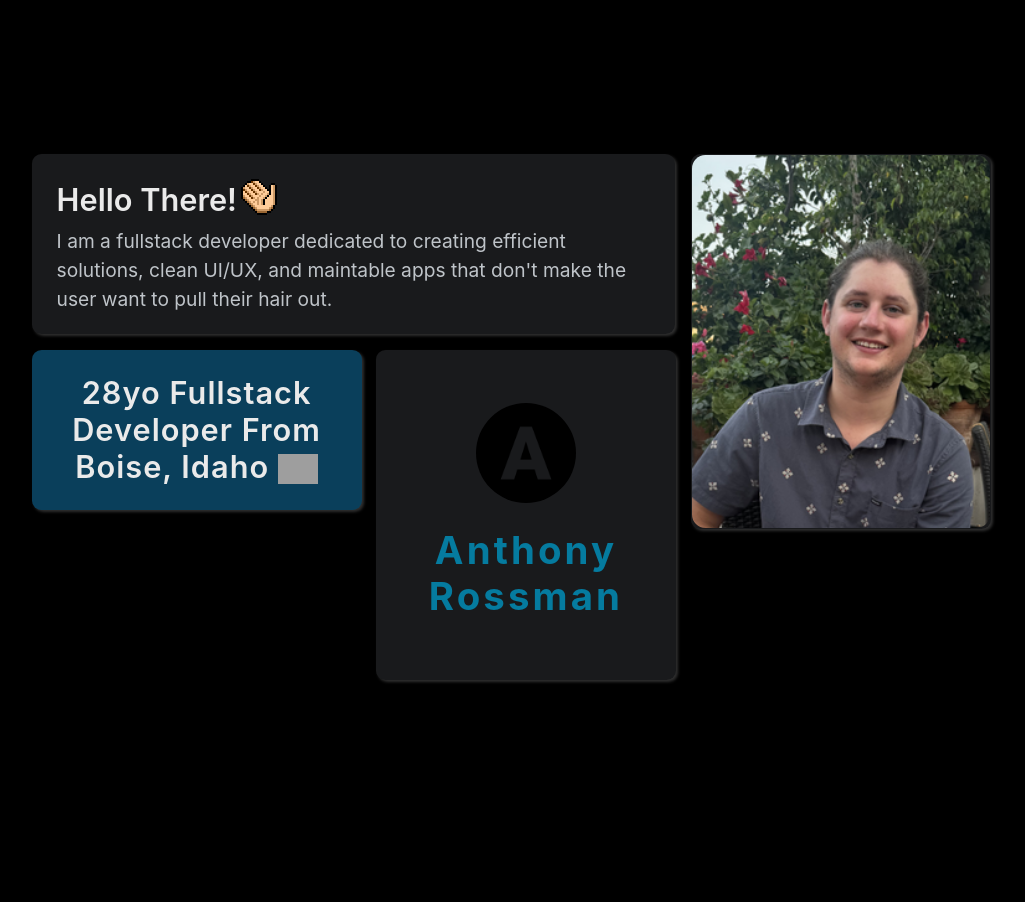
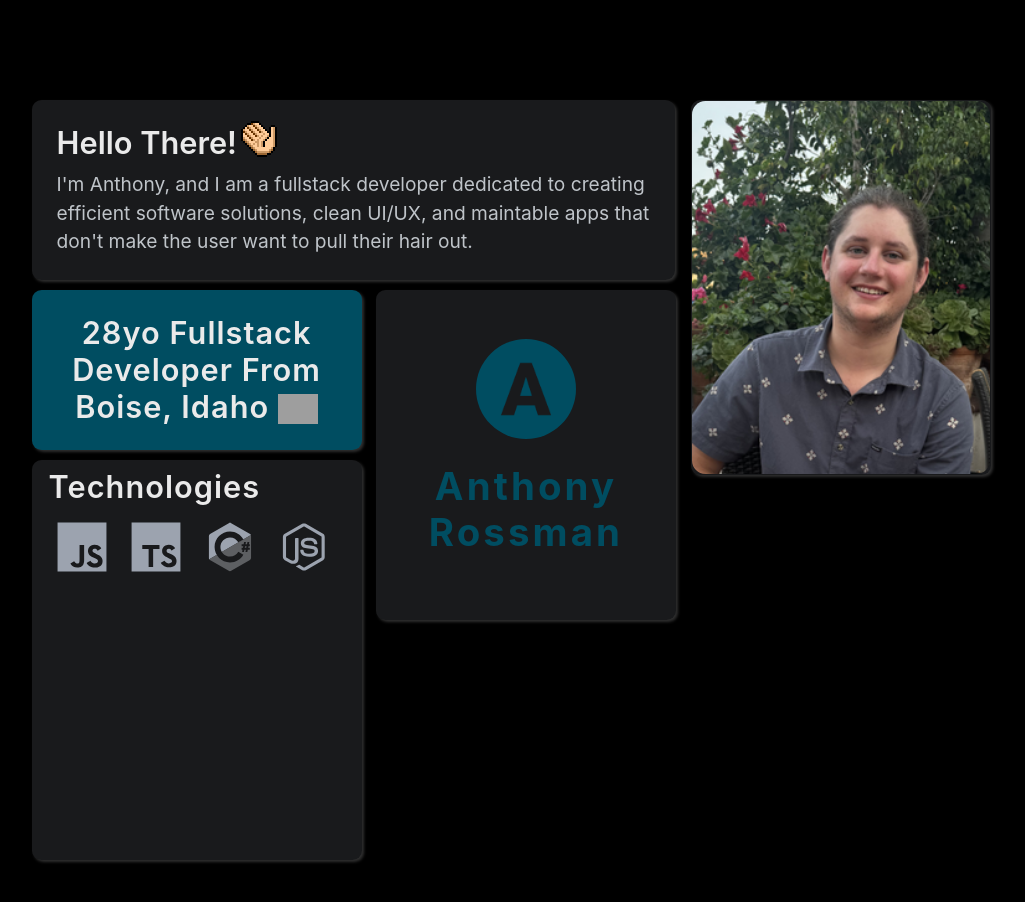
Before and after one commit to a-rossman0825/Anthony-Rossman-Portfolio, a Vue app: page / in a window 1280 px wide. Shown: the top 902 px of the page, without its empty margins (114-1139 px from the left). Before the commit the page ends 800 px from the top, so only its background shows below. Built offline with nearby package versions, Linux system fonts and the light colour scheme; grey boxes are pictures that could not be loaded.

Commit message:
name, pfp, desc, and title cards done - homepage

```diff
--- a/src/AppState.js
+++ b/src/AppState.js
@@ -1,9 +1,133 @@
 import { reactive } from 'vue'
+import DescCard from './components/DescCard.vue'
+import PfpCard from './components/PfpCard.vue'
+import TitleCard from './components/TitleCard.vue'
+import TechCard from './components/TechCard.vue'
+import NameCard from './components/NameCard.vue'
 
 // NOTE AppState is a reactive object to contain app level data
 export const AppState = reactive({
   /**@type {import('@bcwdev/auth0provider-client').Identity} */
   identity: null,
   /** @type {import('./models/Account.js').Account} user info from the database*/
-  account: null
+  account: null,
+
+
+  cards: [
+    {
+      id: 1,
+      left: '2%',
+      top: '10%',
+      width: '643px',
+      height: '180px',
+      darkBG: true,
+      component: DescCard,
+    },
+    {
+      id: 2,
+      left: '66%',
+      top: '10%',
+      width: '300px',
+      height: '375px',
+      darkBG: true,
+      component: PfpCard,
+    },
+    {
+      id: 3,
+      left: '2%',
+      top: '29%',
+      width: '330px',
+      height: '160px',
+      darkBG: false,
+      component: TitleCard,
+    },
+    {
+      id: 5,
+      left: '2%',
+      top: '46%',
+      width: '330px',
+      height: '400px',
+      darkBG: true,
+      component: TechCard,
+    },
+    // {
+    //   id: 6,
+    //   left: '75%',
+    //   top: '100%',
+    //   width: '180px',
+    //   height: '200px',
+    //   darkBG: true,
+    //   component: CardJobTitle,
+    // },
+    {
+      id: 7,
+      left: '50%',
+      top: '29%',
+      width: '300px',
+      height: '330px',
+      component: NameCard,
+      darkBG: true,
+      center: true
+    }
+  ],
+
+  techIcons: [
+    {
+      name: 'JavaScript',
+      paths: [
+        {
+          d: "M1.408 1.408h125.184v125.185H1.408z",
+          fill: "#9ca3af",
+        },
+        {
+          d: "M116.347 96.736c-.917-5.711-4.641-10.508-15.672-14.981-3.832-1.761-8.104-3.022-9.377-5.926-.452-1.69-.512-2.642-.226-3.665.821-3.32 4.784-4.355 7.925-3.403 2.023.678 3.938 2.237 5.093 4.724 5.402-3.498 5.391-3.475 9.163-5.879-1.381-2.141-2.118-3.129-3.022-4.045-3.249-3.629-7.676-5.498-14.756-5.355l-3.688.477c-3.534.893-6.902 2.748-8.877 5.235-5.926 6.724-4.236 18.492 2.975 23.335 7.104 5.332 17.54 6.545 18.873 11.531 1.297 6.104-4.486 8.08-10.234 7.378-4.236-.881-6.592-3.034-9.139-6.949-4.688 2.713-4.688 2.713-9.508 5.485 1.143 2.499 2.344 3.63 4.26 5.795 9.068 9.198 31.76 8.746 35.83-5.176.165-.478 1.261-3.666.38-8.581zM69.462 58.943H57.753l-.048 30.272c0 6.438.333 12.34-.714 14.149-1.713 3.558-6.152 3.117-8.175 2.427-2.059-1.012-3.106-2.451-4.319-4.485-.333-.584-.583-1.036-.667-1.071l-9.52 5.83c1.583 3.249 3.915 6.069 6.902 7.901 4.462 2.678 10.459 3.499 16.731 2.059 4.082-1.189 7.604-3.652 9.448-7.401 2.666-4.915 2.094-10.864 2.07-17.444.06-10.735.001-21.468.001-32.237z",
+          fill: "#191a1c",
+        }
+      ]
+    },
+    {
+      name: 'TypeScript',
+      paths: [
+        {
+          d: "M22.67 47h99.67v73.67H22.67z",
+          fill: "#191a1c",
+        },
+        {
+          d: "M1.5 63.91v62.5h125v-125H1.5zm100.73-5a15.56 15.56 0 017.82 4.5 20.58 20.58 0 013 4c0 .16-5.4 3.81-8.69 5.85-.12.08-.6-.44-1.13-1.23a7.09 7.09 0 00-5.87-3.53c-3.79-.26-6.23 1.73-6.21 5a4.58 4.58 0 00.54 2.34c.83 1.73 2.38 2.76 7.24 4.86 8.95 3.85 12.78 6.39 15.16 10 2.66 4 3.25 10.46 1.45 15.24-2 5.2-6.9 8.73-13.83 9.9a38.32 38.32 0 01-9.52-.1 23 23 0 01-12.72-6.63c-1.15-1.27-3.39-4.58-3.25-4.82a9.34 9.34 0 011.15-.73L82 101l3.59-2.08.75 1.11a16.78 16.78 0 004.74 4.54c4 2.1 9.46 1.81 12.16-.62a5.43 5.43 0 00.69-6.92c-1-1.39-3-2.56-8.59-5-6.45-2.78-9.23-4.5-11.77-7.24a16.48 16.48 0 01-3.43-6.25 25 25 0 01-.22-8c1.33-6.23 6-10.58 12.82-11.87a31.66 31.66 0 019.49.26zm-29.34 5.24v5.12H56.66v46.23H45.15V69.26H28.88v-5a49.19 49.19 0 01.12-5.17C29.08 59 39 59 51 59h21.83z",
+          fill: "#9ca3af",
+        }
+      ]
+    },
+    {
+      name: 'CSharp',
+      paths: [
+        {
+          d: "M115.4 30.7L67.1 2.9c-.8-.5-1.9-.7-3.1-.7-1.2 0-2.3.3-3.1.7l-48 27.9c-1.7 1-2.9 3.5-2.9 5.4v55.7c0 1.1.2 2.4 1 3.5l106.8-62c-.6-1.2-1.5-2.1-2.4-2.7z",
+          fill: "#9ca3af",
+        },
+        {
+          d: "M10.7 95.3c.5.8 1.2 1.5 1.9 1.9l48.2 27.9c.8.5 1.9.7 3.1.7 1.2 0 2.3-.3 3.1-.7l48-27.9c1.7-1 2.9-3.5 2.9-5.4V36.1c0-.9-.1-1.9-.6-2.8l-106.6 62z",
+          fill: "#5d5f62ff",
+        },
+        {
+          d: "M85.3 76.1C81.1 83.5 73.1 88.5 64 88.5c-13.5 0-24.5-11-24.5-24.5s11-24.5 24.5-24.5c9.1 0 17.1 5 21.3 12.5l13-7.5c-6.8-11.9-19.6-20-34.3-20-21.8 0-39.5 17.7-39.5 39.5s17.7 39.5 39.5 39.5c14.6 0 27.4-8 34.2-19.8l-12.9-7.6zM97 66.2l.9-4.3h-4.2v-4.7h5.1L100 51h4.9l-1.2 6.1h3.8l1.2-6.1h4.8l-1.2 6.1h2.4v4.7h-3.3l-.9 4.3h4.2v4.7h-5.1l-1.2 6h-4.9l1.2-6h-3.8l-1.2 6h-4.8l1.2-6h-2.4v-4.7H97zm4.8 0h3.8l.9-4.3h-3.8l-.9 4.3z",
+          fill: "#191a1c",
+        }
+      ]
+    },
+    {
+      name: "Node.js",
+      paths: [
+        {
+          d: "M112.771 30.334L68.674 4.729c-2.781-1.584-6.402-1.584-9.205 0L14.901 30.334C12.031 31.985 10 35.088 10 38.407v51.142c0 3.319 2.084 6.423 4.954 8.083l11.775 6.688c5.628 2.772 7.617 2.772 10.178 2.772 8.333 0 13.093-5.039 13.093-13.828v-50.49c0-.713-.371-1.774-1.071-1.774h-5.623C42.594 41 41 42.061 41 42.773v50.49c0 3.896-3.524 7.773-10.11 4.48L18.723 90.73c-.424-.23-.723-.693-.723-1.181V38.407c0-.482.555-.966.982-1.213l44.424-25.561c.415-.235 1.025-.235 1.439 0l43.882 25.555c.42.253.272.722.272 1.219v51.142c0 .488.183.963-.232 1.198l-44.086 25.576c-.378.227-.847.227-1.261 0l-11.307-6.749c-.341-.198-.746-.269-1.073-.086-3.146 1.783-3.726 2.02-6.677 3.043-.726.253-1.797.692.41 1.929l14.798 8.754a9.294 9.294 0 004.647 1.246c1.642 0 3.25-.426 4.667-1.246l43.885-25.582c2.87-1.672 4.23-4.764 4.23-8.083V38.407c0-3.319-1.36-6.414-4.229-8.073zM77.91 81.445c-11.726 0-14.309-3.235-15.17-9.066-.1-.628-.633-1.379-1.272-1.379h-5.731c-.709 0-1.279.86-1.279 1.566 0 7.466 4.059 16.512 23.453 16.512 14.039 0 22.088-5.455 22.088-15.109 0-9.572-6.467-12.084-20.082-13.886-13.762-1.819-15.16-2.738-15.16-5.962 0-2.658 1.184-6.203 11.374-6.203 9.105 0 12.461 1.954 13.842 8.091.118.577.645.991 1.24.991h5.754c.354 0 .692-.143.94-.396.24-.272.367-.613.335-.979-.891-10.568-7.912-15.493-22.112-15.493-12.631 0-20.166 5.334-20.166 14.275 0 9.698 7.497 12.378 19.622 13.577 14.505 1.422 15.633 3.542 15.633 6.395 0 4.955-3.978 7.066-13.309 7.066z",
+          fill: "#9ca3af",
+        }
+      ]
+    }
+  ],
+
 })
+
+
+
+{/* <svg xmlns="http://www.w3.org/2000/svg" viewBox="0 0 128 128"><path fill="#fff" d="M22.67 47h99.67v73.67H22.67z"/><path data-name="original" fill="#007acc" d=""/></svg> */}
--- a/src/assets/scss/_variables.scss
+++ b/src/assets/scss/_variables.scss
@@ -1,7 +1,7 @@
 $body-bg: #fff;
 $body-bg-dark: #1b1f22;
 $theme-colors: (
-  "primary": #0e6efd,
+  "primary": rgb(0, 77, 97),
   "secondary": #aeb2b6,
   "success": #198754,
   "info": #0ccaf0,
--- a/src/components/DescCard.vue
+++ b/src/components/DescCard.vue
@@ -8,7 +8,7 @@
       <h3 class="pt-4 ms-2">Hello There!</h3>
       <img src="../assets/img/waving-hand-sign_1f44b.gif" alt="a waving hand emoji gif" class="img-fluid pt-2" />
     </div>
-    <p class="px-4 pb-3">I am a fullstack developer dedicated to creating efficient solutions, clean UI/UX, and maintable apps that don't make the user want to pull their hair out.</p>
+    <p class="px-4 pb-3">I'm Anthony, and I am a fullstack developer dedicated to creating efficient software solutions, clean UI/UX, and maintable apps that don't make the user want to pull their hair out.</p>
   </div>
 </template>
 
--- a/src/components/NameCard.vue
+++ b/src/components/NameCard.vue
@@ -5,8 +5,8 @@
 
 <template>
   <section>
-    <div class="text-center px-2">
-      <img src="../assets/img/logo.png" alt="Capital A logo" class="img-fluid mb-4"/>
+    <div class="text-center px-2 mt-5">
+      <img src="../assets/img/logo-new.png" alt="Capital A logo" class="img-fluid mb-4"/>
       <h3>Anthony Rossman</h3>
     </div>
   </section>
@@ -23,6 +23,6 @@
     font-size: 1.2em;
     font-weight: bold;
     letter-spacing: .12ch;
-    color: rgb(5, 123, 159);
+    color: var(--bs-primary);
   }
 </style>
--- a/src/components/TechCard.vue
+++ b/src/components/TechCard.vue
@@ -1,13 +1,25 @@
 <script setup>
+import { AppState } from '@/AppState.js';
+import { computed } from 'vue';
+
+
+const techIcons = computed(() => AppState.techIcons);
 
 </script>
 
 
 <template>
   <section>
-    <h3>Hello World!</h3>
-    <div class="d-flex justify-content-between">
+    <div class="">
+      <h3 class="mb-3 mt-2">Technologies</h3>
+    </div>
 
+    <div  class="d-flex justify-content-center gap-4 tech-icons ms-4">
+      <p v-for="techIcon in techIcons" :key="techIcon.name" :data-tooltip="techIcon.name" :aria-label="techIcon.name">
+        <svg width="50" height="50" xmlns="http://www.w3.org/2000/svg" viewBox="0 0 128 128">
+          <path v-for="(path, i) in techIcon.paths" :key="i" :d="path.d" :fill="path.fill || '#fff'" />
+        </svg>
+      </p>
     </div>
   </section>
 </template>
@@ -15,4 +27,41 @@
 
 <style lang="scss" scoped>
 
+.tech-icons {
+  flex-wrap: wrap;
+}
+
+h3 {
+  font-size: 1.6em;
+  font-weight: 600;
+  letter-spacing: .05ch;
+  padding-inline-start: 1rem;
+}
+
+p {
+  position: relative; /* Essential for positioning the tooltip */
+}
+
+p::after {
+  content: attr(data-tooltip); /* Get content from data-tooltip attribute */
+  position: absolute;
+  bottom: 105%; /* Position above the element */
+  left: 50%;
+  transform: translateX(-50%); /* Center the tooltip horizontally */
+  background-color: #fff;
+  color: #333;
+  padding: 3px 8px;
+  border-radius: 20px;
+  white-space: nowrap; /* Prevent line breaks in the tooltip */
+  opacity: 0; /* Initially hidden */
+  visibility: hidden;
+  transition: opacity 0.3s ease, visibility 0.3s ease; /* Smooth transition */
+  z-index: 1000;
+  font-size: 16px;
+}
+
+p:hover::after {
+  opacity: 1;
+  visibility: visible;
+}
 </style>
--- a/src/components/TitleCard.vue
+++ b/src/components/TitleCard.vue
@@ -4,7 +4,7 @@
 
 
 <template>
-  <div class="card-text pt-3 text-center">
+  <div class="card-text pt-4 text-center">
     <h3>28yo Fullstack Developer From Boise, Idaho <img src="../assets/img/idaho-flag.ico" alt="State Flag of Idaho" class="flag-img" /></h3>
   </div>
 </template>
@@ -13,7 +13,6 @@
 <style lang="scss" scoped>
 
 .card-text h3 {
-  margin: 0 0 0.5em 0;
   font-size: 1.6em;
   font-weight: 600;
   letter-spacing: .05ch;
--- a/src/pages/HomePage.vue
+++ b/src/pages/HomePage.vue
@@ -1,77 +1,9 @@
 <script setup>
-import DescCard from '@/components/DescCard.vue';
-import NameCard from '@/components/NameCard.vue';
-import PfpCard from '@/components/PfpCard.vue';
-import TitleCard from '@/components/TitleCard.vue';
+import { AppState } from '@/AppState.js';
+import { computed } from 'vue';
 
+const cards = computed(() => AppState.cards);
 
-
-const cards = [
-  {
-    id: 1,
-    left: '2%',
-    top: '22%',
-    width: '643px',
-    height: '180px',
-    darkBG: true,
-    component: DescCard,
-  },
-  {
-    id: 2,
-    left: '66%',
-    top: '22%',
-    width: '300px',
-    height: '375px',
-    darkBG: true,
-    component: PfpCard,
-  },
-  {
-    id: 3,
-    left: '2%',
-    top: '50%',
-    width: '330px',
-    height: '160px',
-    darkBG: false,
-    component: TitleCard,
-  },
-  // {
-  //   id: 4,
-  //   left: '15%',
-  //   top: '100%',
-  //   width: '170px',
-  //   height: '200px',
-  //   darkBG: true,
-  //   component: CardJobTitle,
-  // },
-  // {
-  //   id: 5,
-  //   left: '45%',
-  //   top: '100%',
-  //   width: '260px',
-  //   height: '140px',
-  //   darkBG: true,
-  //   component: CardJobTitle,
-  // },
-  // {
-  //   id: 6,
-  //   left: '75%',
-  //   top: '100%',
-  //   width: '180px',
-  //   height: '200px',
-  //   darkBG: true,
-  //   component: CardJobTitle,
-  // },
-  {
-    id: 7,
-    left: '50%',
-    top: '50%',
-    width: '300px',
-    height: '330px',
-    component: NameCard,
-    darkBG: true,
-    center: true
-  }
-];
 </script>
 
 <template>
@@ -101,14 +33,14 @@ const cards = [
 .masonry-container {
   position: relative;
   width: 1030px;
-  height: 700px;
+  height: 1000px;
 }
 .card-bg-dark {
   background-color: #191a1c;
 }
 
 .card-bg-blue {
-  background-color: rgb(10, 63, 91);
+  background-color: var(--bs-primary);
 }
 
 .masonry-card {
@@ -116,8 +48,7 @@ const cards = [
   border-radius: .6rem;
   box-shadow: 2px 2px 3px rgb(47, 47, 47);
   display: flex;
-  align-items: center;
-  justify-content: center;
+
   font-size: 1.2rem;
   color: #eaeaea;
   font-family: 'Inter', 'Segoe UI', Arial, sans-serif;
@@ -127,7 +58,7 @@ const cards = [
 
   &:hover {
   border: 1px solid rgba(135, 131, 131, 0.159);
-  box-shadow: 3px 3px 4px rgba(100, 99, 99, 0.576);
+  box-shadow: 3px 3px 4px var(--bs-primary);
   transform: translate(0, -4px);
   }
 }
@@ -142,7 +73,7 @@ const cards = [
 
   &:hover {
     border: 1px solid rgba(135, 131, 131, 0.159);
-    box-shadow: 3px 3px 4px rgba(100, 99, 99, 0.576);
+    box-shadow: 3px 3px 4px var(--bs-primary);
     transform: translate(-50%, -4px);
   }
 }
```
Also changed, not shown: src/assets/img/logo-new.png (added).
